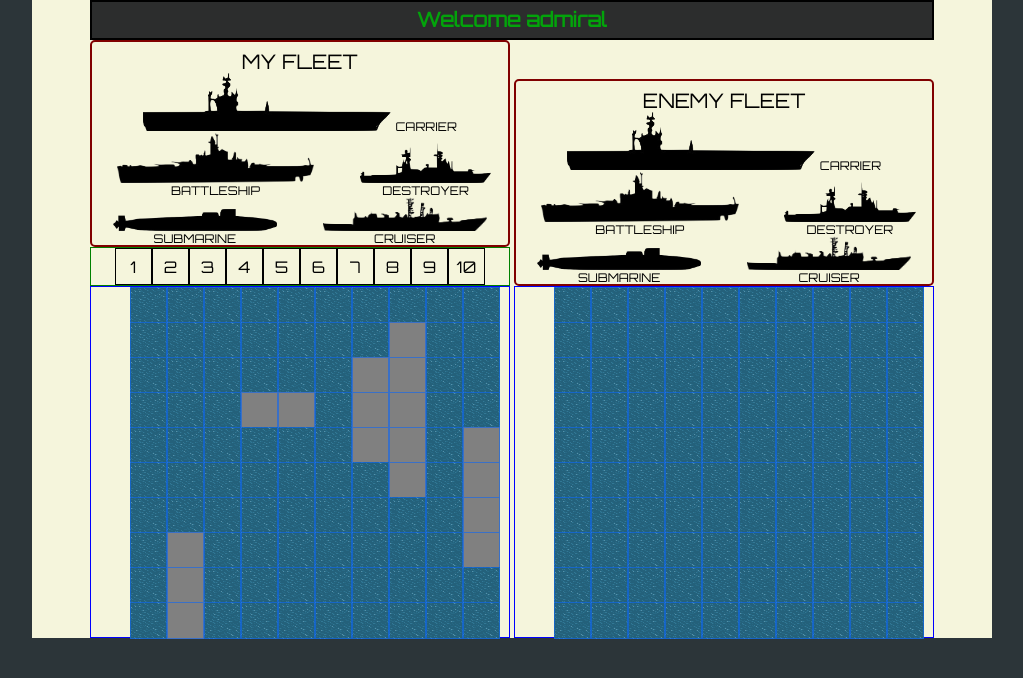
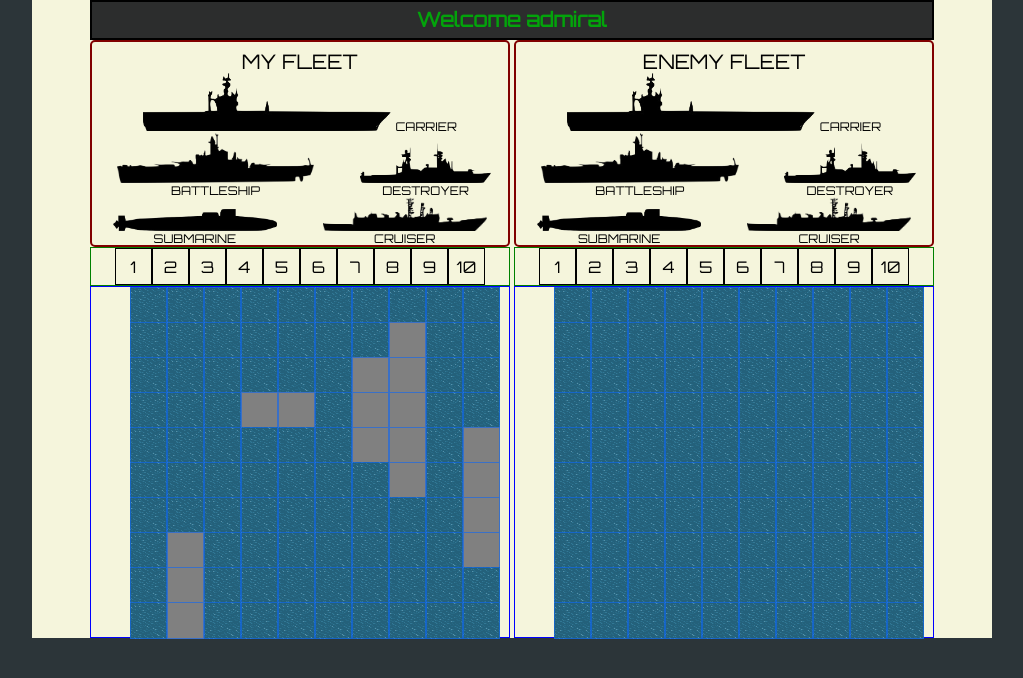
Before and after one commit to laseq/wdi-project-1, a PHP site: page / in a window 1280 px wide. Shown: the part 80-758 px from the top of the page, without its empty margins (128-1151 px from the left). Run offline with PHP 8.4, Linux system fonts and the light colour scheme.

Commit message:
Added the y-axis number labels to the tracking grid

```diff
--- a/css/style.css
+++ b/css/style.css
@@ -102,10 +102,14 @@
   display: inline-block;
 }
 .grid-y-axis {
-
+  display: inline-block;
+  border: 1px solid green;
 }
 .grid-letter-labels {
-
+  width: 37px;
+  height: 37px;
+  line-height: 37px;
+  border: 1px solid black;
 }
 
 /*CSS for the grids:*/
--- a/js/app.js
+++ b/js/app.js
@@ -17,17 +17,23 @@
 
   // Put ul's and lists to become the x and y-axis labels for the grids
   $('.player-column').append('<ul>');
+  $('.tracking-column').append('<ul>');
   $('.player-column ul').addClass('grid-x-axis');
+  $('.tracking-column ul').addClass('grid-x-axis');
   for (let i = 0; i < 10; i++) {
-    $('.grid-x-axis').append('<li>');
+    $('.player-column .grid-x-axis').append('<li>');
+    $('.tracking-column .grid-x-axis').append('<li>');
   }
-  const $playerXAxisLabels = $('.grid-x-axis li');
+  const $playerXAxisLabels = $('.player-column .grid-x-axis li');
+  const $trackingXAxisLabels = $('.tracking-column .grid-x-axis li');
   $playerXAxisLabels.addClass('grid-number-labels');
+  $trackingXAxisLabels.addClass('grid-number-labels');
   for (let i = 0; i < $playerXAxisLabels.length; i++) {
     $($playerXAxisLabels[i]).text(i+1);
+    $($trackingXAxisLabels[i]).text(i+1);
   }
 
-  // Put 2 ul's in body to be the player's grid and the player's tracking grid
+  // Put 2 ul's in body to be the player's ship grid and the player's tracking grid
   $('.player-column').append('<ul>');
   $('.tracking-column').append('<ul>');
   const $myGrid = $('ul')[2];
@@ -35,7 +41,7 @@
   // Add classes to the two grids
   // $('ul').first().addClass('grid my-grid');
   $('.player-column ul:nth-child(3)').addClass('grid my-grid');
-  $('.tracking-column ul').addClass('grid tracking-grid');
+  $('.tracking-column ul:nth-child(3)').addClass('grid tracking-grid');
   // Create the li elements for the two grids.
   // It's a 10x10 grid so 100 li elements(squares) for each grid
   for (let i=0; i<100; i++){
```
